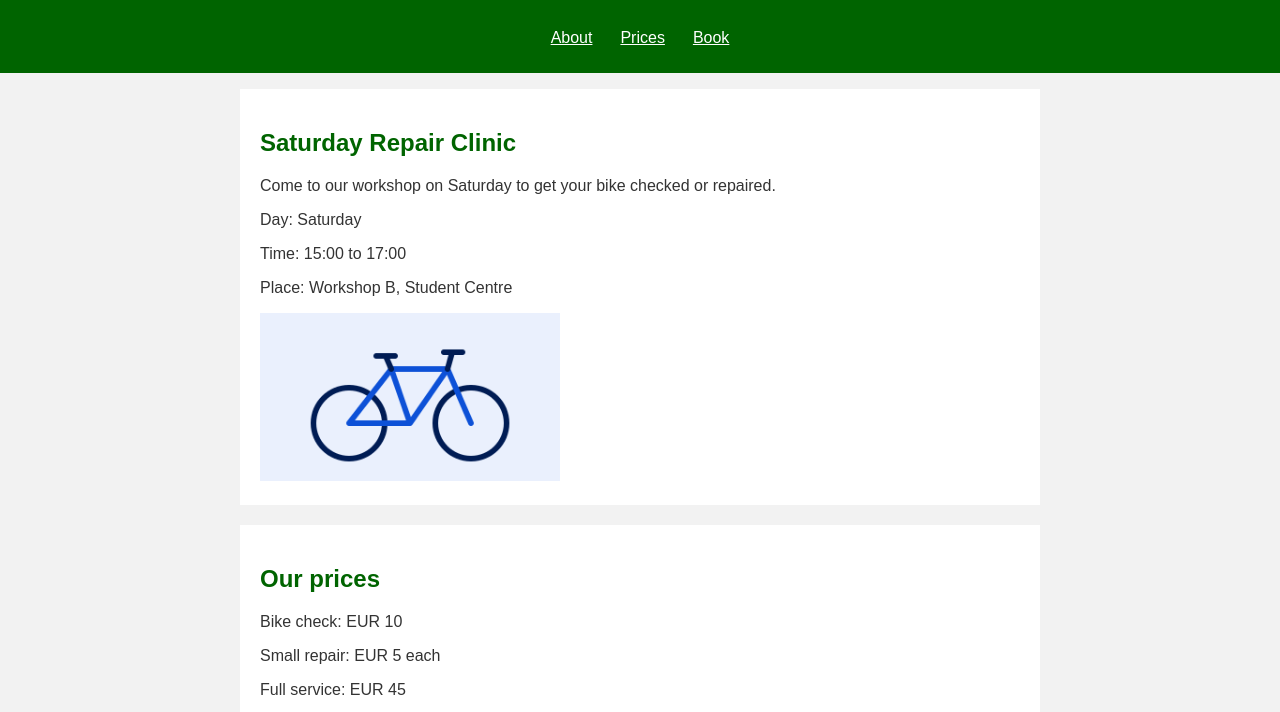
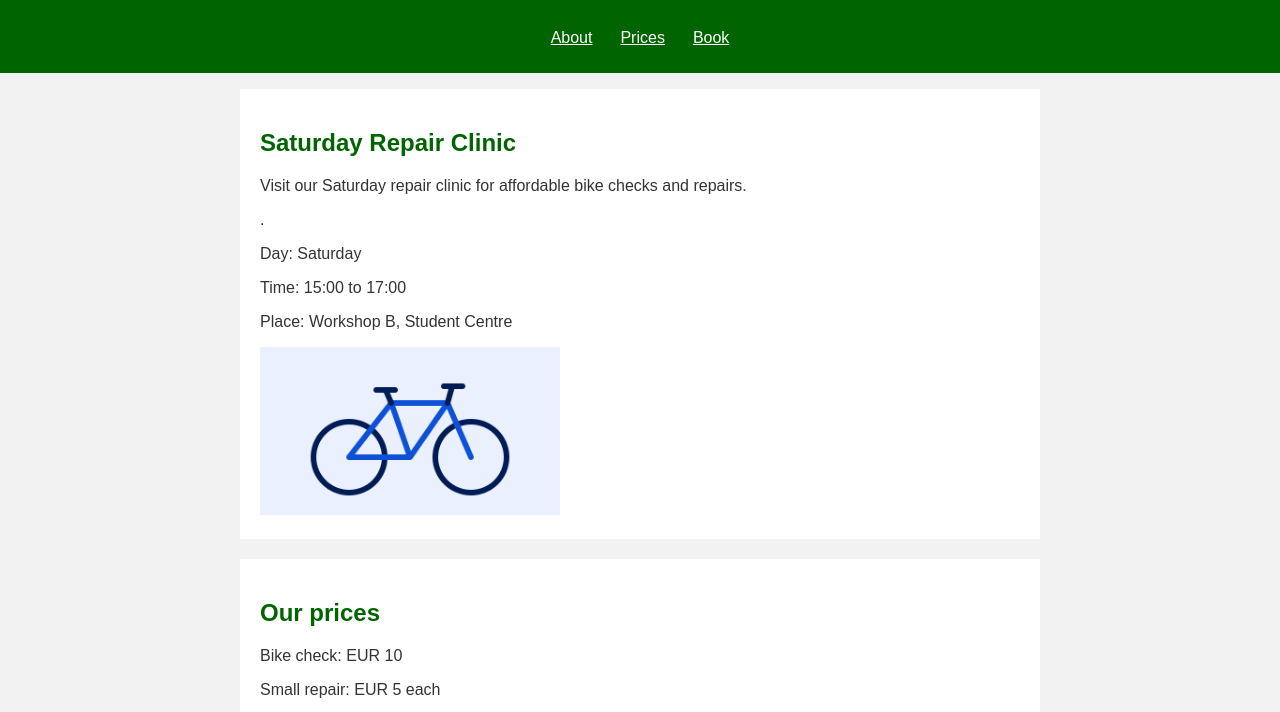
Before and after one commit to Pieterdhanens/CLinic-Websites, a plain HTML site: page index.html in a window 1280 px wide. Shown: the part 77-789 px from the top of the page. Drawn offline with Linux system fonts and the light colour scheme.

Commit message:
clarify the clinic description

```diff
--- a/index.html
+++ b/index.html
@@ -24,7 +24,8 @@
 
     <section id="about">
         <h2>Saturday Repair Clinic</h2>
-        <p>Come to our workshop on Saturday to get your bike checked or repaired.</p>
+        <p>Visit our Saturday repair clinic for affordable bike checks and repairs.</p>
+.</p>
 
         <p>Day: Saturday</p>
         <p>Time: 15:00 to 17:00</p>
```
